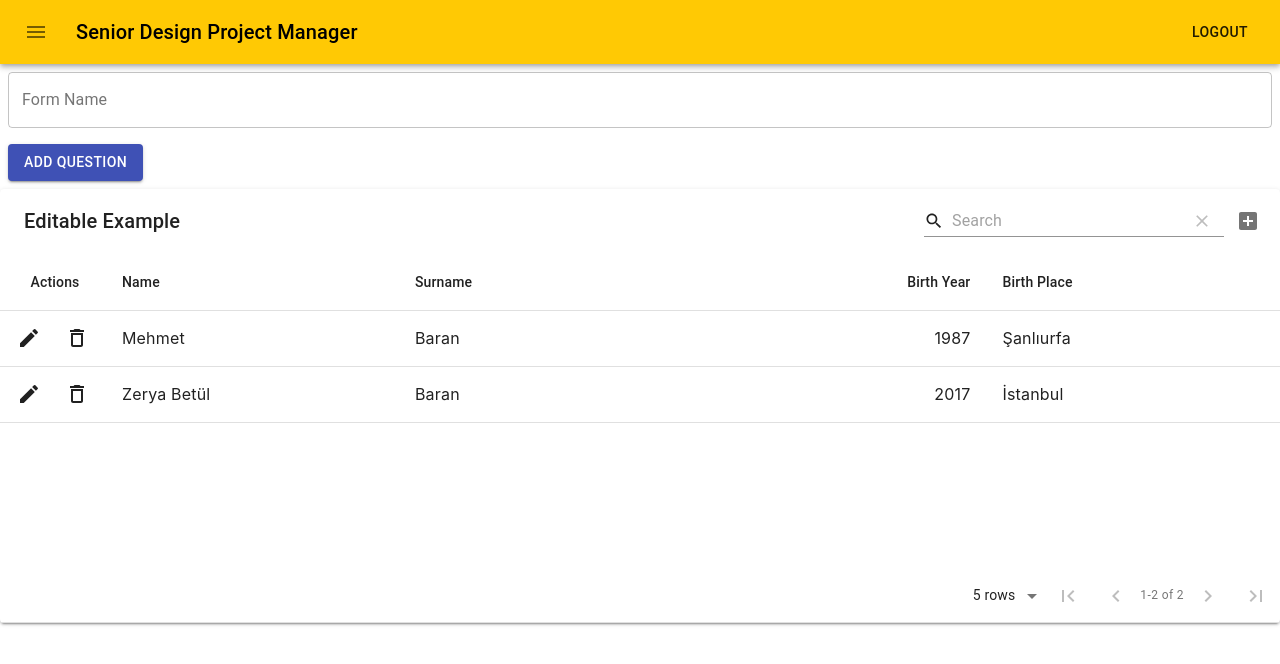
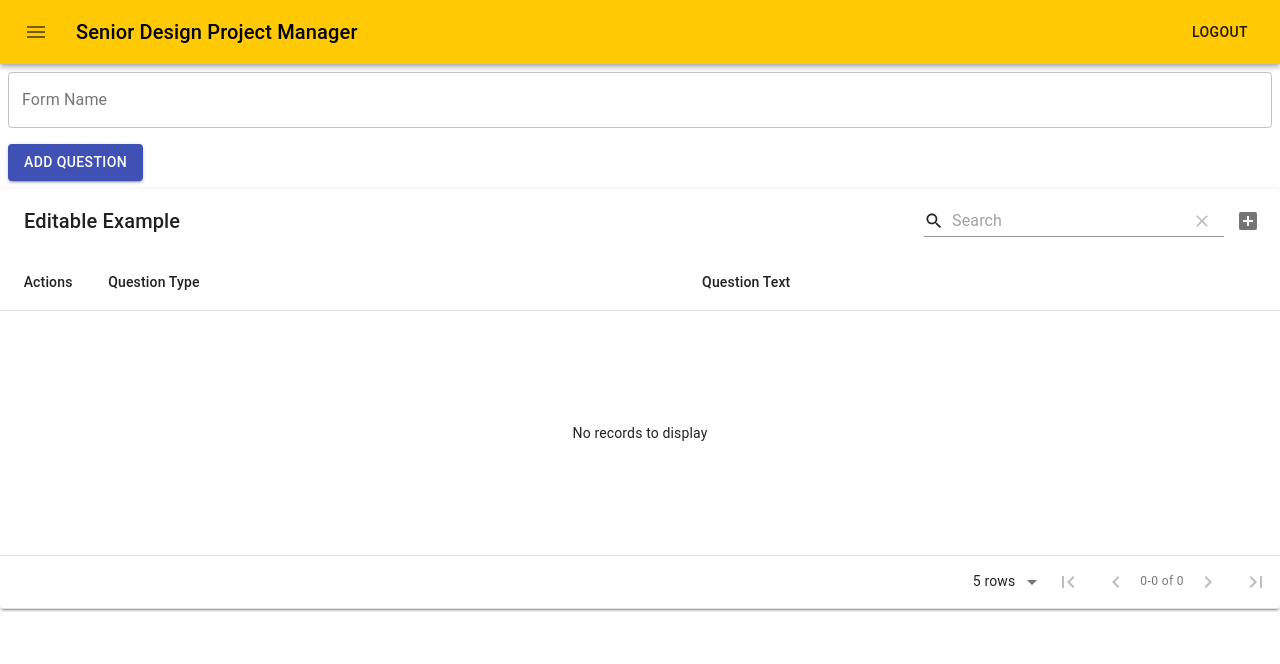
Before and after one commit to nguderian/SDPM, a React (Create React App) app in the folder frontend/: page /NewForm in a window 1280 px wide. Shown: the top 664 px of the page. Built offline with nearby package versions, Linux system fonts and the light colour scheme.

Commit message:
Starting refactor of table for questions

```diff
--- a/frontend/src/components/NewForm.js
+++ b/frontend/src/components/NewForm.js
@@ -36,25 +36,12 @@ const NewForm = () => {
     const [addQuestionOpen, setAddQuestionOpen] = useState(false);
     const [formName, setFormName] = useState('');
     const [questions, setQuestions] = useState([]);
-    const [state, setState] = React.useState({
+    const [tableData, setTableData] = React.useState({
         columns: [
-            { title: 'Name', field: 'name' },
-            { title: 'Surname', field: 'surname' },
-            { title: 'Birth Year', field: 'birthYear', type: 'numeric' },
-            {
-              title: 'Birth Place',
-              field: 'birthCity',
-              lookup: { 34: 'İstanbul', 63: 'Şanlıurfa' },
-            },
+            { title: 'Question Type', field: 'questionType' },
+            { title: 'Question Text', field: 'questionText' },
         ],
         data: [
-            { name: 'Mehmet', surname: 'Baran', birthYear: 1987, birthCity: 63 },
-            {
-                name: 'Zerya Betül',
-                surname: 'Baran',
-                birthYear: 2017,
-                birthCity: 34,
-            },
         ],
     });
 
@@ -81,6 +68,10 @@ const NewForm = () => {
 
     const addQuestion = (type, text, frqAnswer, threshold, mcAnswers, correctMCAnswers) => {
         let question = {};
+        let tableQuestion = {
+            questionType: type,
+            questionText: text,
+        }
         if (type === 'Free Response' || type === 'Likert Scale') {
             question = {
                 questionType: type,
@@ -95,10 +86,10 @@ const NewForm = () => {
                 questionAnswer: mcAnswers,
                 correctQuestionAnswers: correctMCAnswers
             }
+
         }
-
-        console.log(question);
         setQuestions(questions.concat(question));
+        setTableData(tableData.data.concat(tableQuestion));
     };
 
     return (
@@ -118,15 +109,15 @@ const NewForm = () => {
             <MaterialTable
                 icons={tableIcons}
                 title="Editable Example"
-                columns={state.columns}
-                data={state.data}
+                columns={tableData.columns}
+                data={tableData.data}
                 className={classes.dataTable}
                 editable={{
                     onRowAdd: newData =>
                     new Promise(resolve => {
                         setTimeout(() => {
                         resolve();
-                        setState(prevState => {
+                        setTableData(prevState => {
                             const data = [...prevState.data];
                             data.push(newData);
                             return { ...prevState, data };
@@ -138,7 +129,7 @@ const NewForm = () => {
                         setTimeout(() => {
                         resolve();
                         if (oldData) {
-                            setState(prevState => {
+                            setTableData(prevState => {
                             const data = [...prevState.data];
                             data[data.indexOf(oldData)] = newData;
                             return { ...prevState, data };
@@ -150,7 +141,7 @@ const NewForm = () => {
                     new Promise(resolve => {
                         setTimeout(() => {
                         resolve();
-                        setState(prevState => {
+                        setTableData(prevState => {
                             const data = [...prevState.data];
                             data.splice(data.indexOf(oldData), 1);
                             return { ...prevState, data };
@@ -159,6 +150,7 @@ const NewForm = () => {
                     }),
                 }}
             />
+            {console.log(questions)}
         </div>
     );
 }
```
